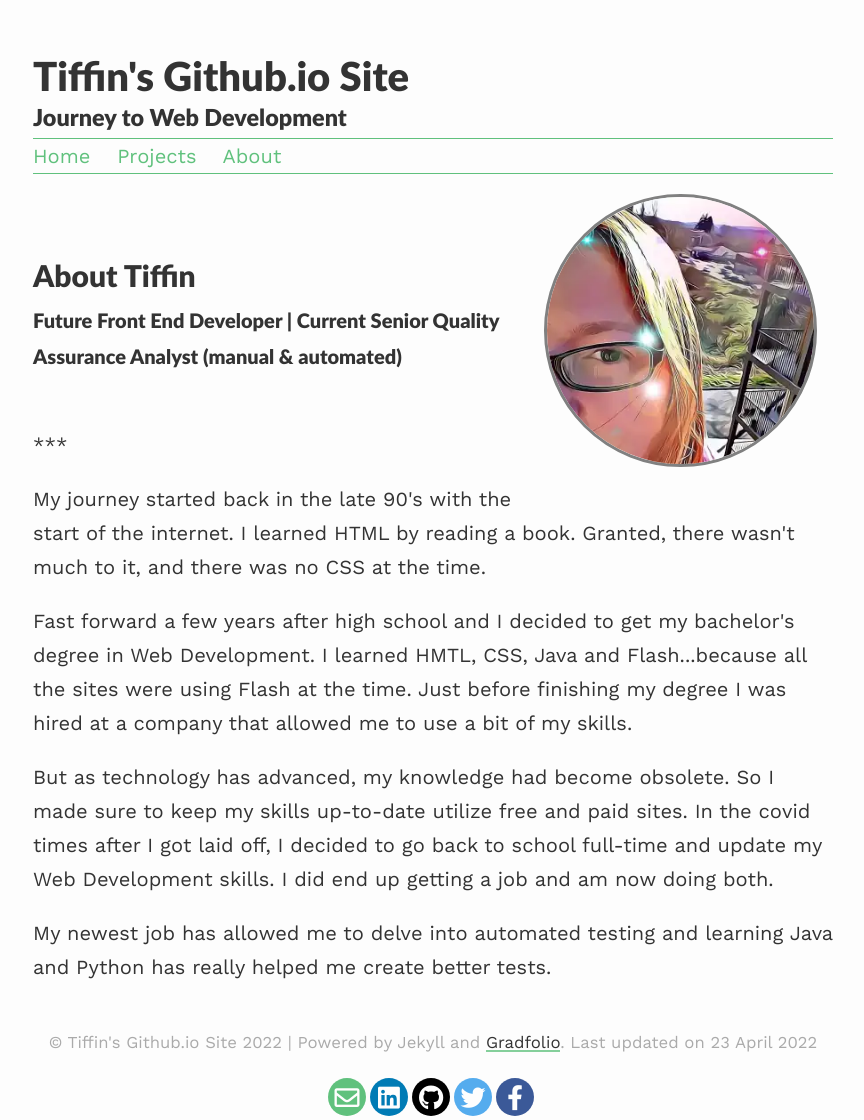
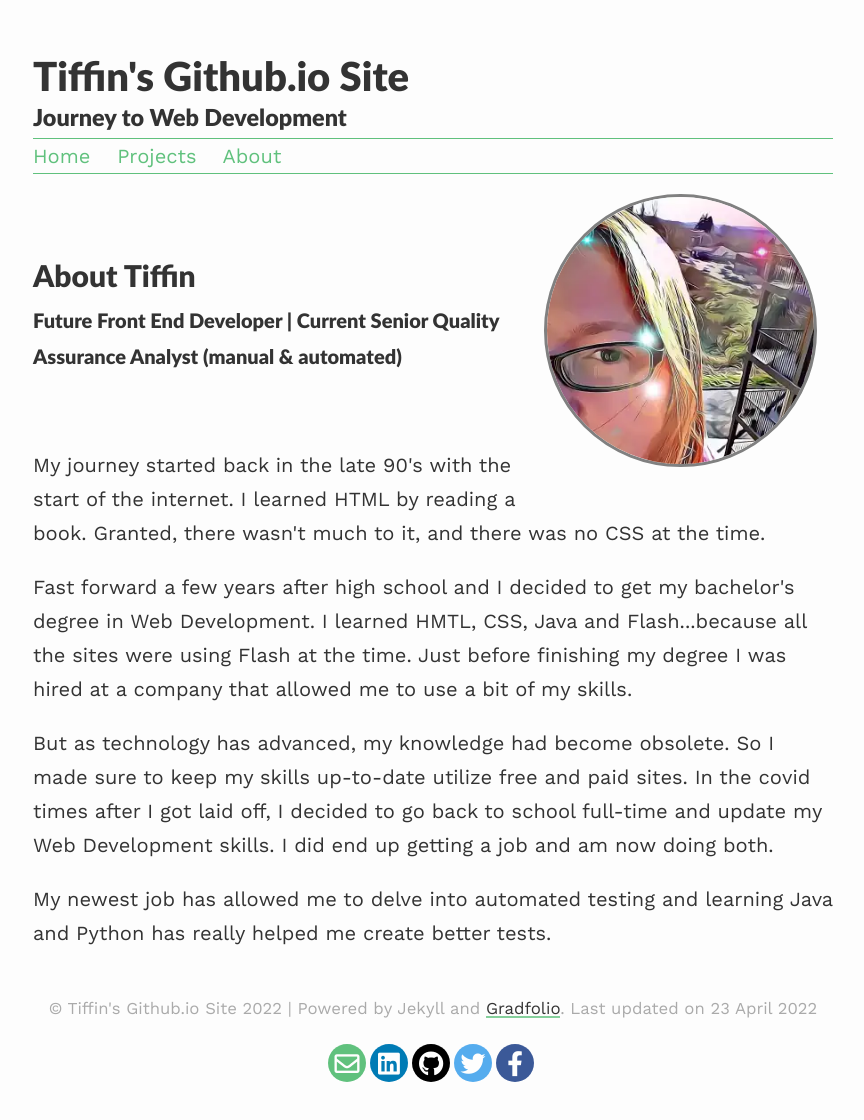
Before and after one commit to tiffin-filion/tiffin-filion.github.io, a Jekyll site: the page built from about/index.md, in a window 1280 px wide. Shown: the whole page, without its empty margins (207-1071 px from the left). Built offline with Jekyll 4.4.1, drawn with Linux system fonts in a browser that asks for light colours; nearby versions of some CDN libraries; after the commit the page ends 1086 px from its top, so only the background shows below that.

Commit message:
update about and project pages

```diff
--- a/about/index.md
+++ b/about/index.md
@@ -7,8 +7,8 @@ profile:
 ---
 <br>
 <h1>About Tiffin</h1>
-<h4>Future Front End Developer | Current Senior Quality Assurance Analyst (manual & automated)</h4><br>
-***
+<h4>Future Front End Developer | Current Senior Quality Assurance Analyst (manual & automated)</h4>
+<br>
 <p>My journey started back in the late 90's with the start of the internet. I learned HTML by reading a book. Granted, there wasn't much to it, and there was no CSS at the time.<p>
 <p>Fast forward a few years after high school and I decided to get my bachelor's degree in Web Development. I learned HMTL, CSS, Java and Flash...because all the sites were using Flash at the time. Just before finishing my degree I was hired at a company that allowed me to use a bit of my skills.</p>
 <p>But as technology has advanced, my knowledge had become obsolete. So I made sure to keep my skills up-to-date utilize free and paid sites. In the covid times after I got laid off, I decided to go back to school full-time and update my Web Development skills. I did end up getting a job and am now doing both.</p>
```
Also changed, not shown: _pages/projects.md (+1 -1 lines).
